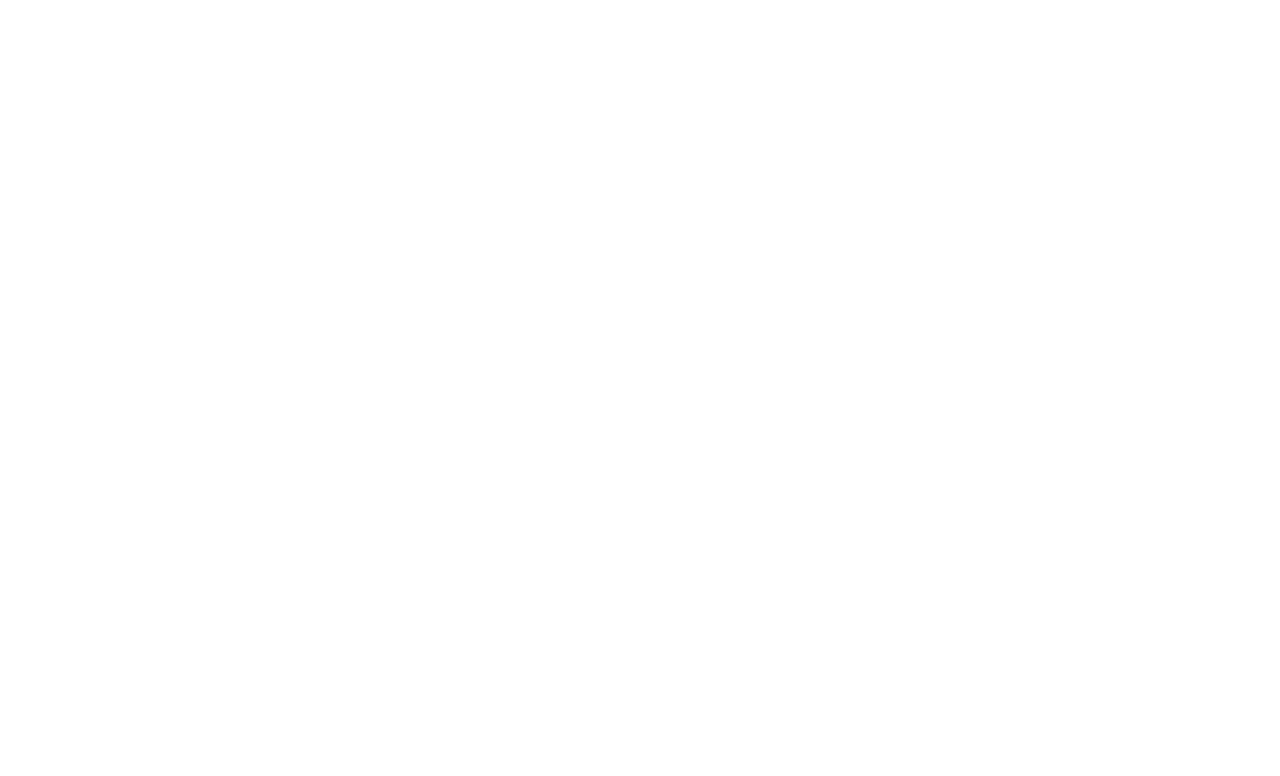
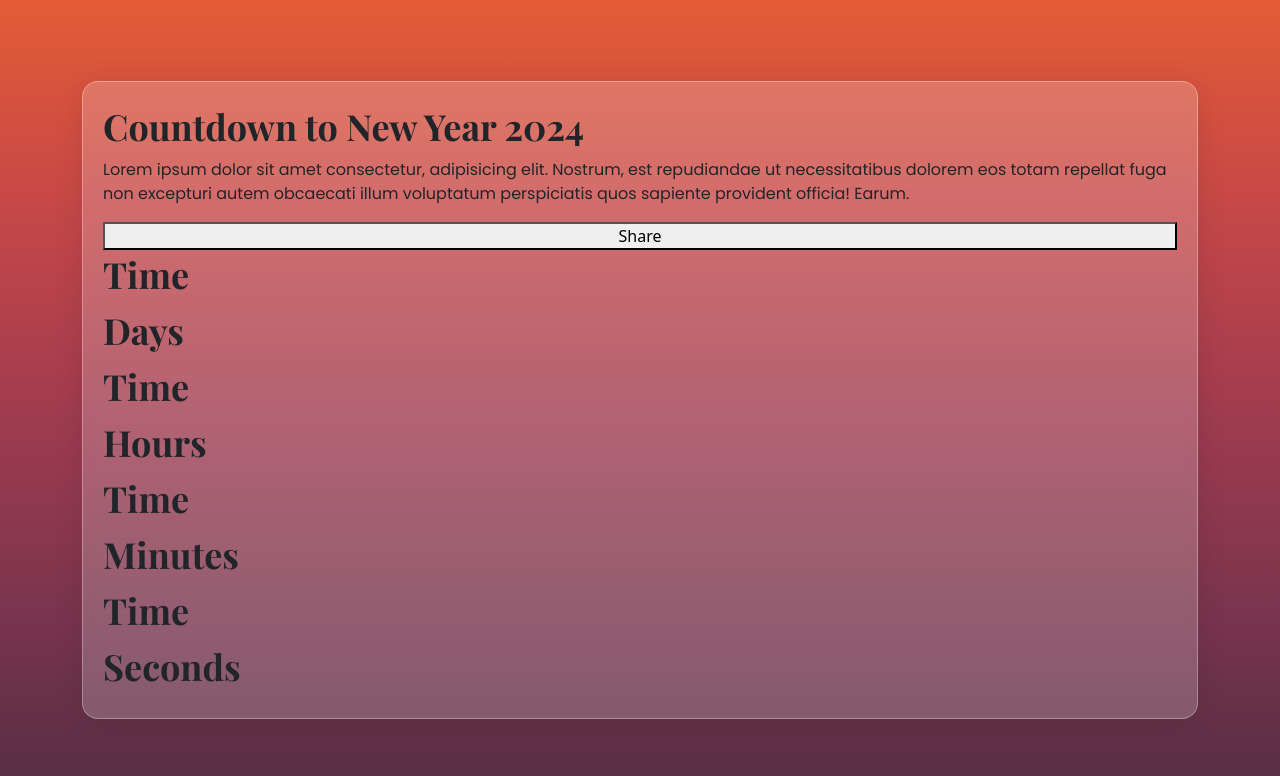
Before and after one commit to MbonuJennifer/ChristmasCountdown, a plain HTML site: page index.html in a window 1280 px wide. Drawn offline with nearby package versions, Linux system fonts and the light colour scheme.

Commit message:
Text and styling

```diff
--- a/index.html
+++ b/index.html
@@ -1,12 +1,57 @@
 <!DOCTYPE html>
 <html lang="en">
-<head>
-    <meta charset="UTF-8">
-    <meta name="viewport" content="width=device-width, initial-scale=1.0">
+  <head>
+    <meta charset="UTF-8" />
+    <meta name="viewport" content="width=device-width, initial-scale=1.0" />
     <title>Christmas Countdown</title>
-    <link rel="stylesheet" href="style.css">
-</head>
-<body>
+    <link
+      href="https://cdn.jsdelivr.net/npm/bootstrap@5.3.0/dist/css/bootstrap.min.css"
+      rel="stylesheet"
+      integrity="sha384-9ndCyUaIbzAi2FUVXJi0CjmCapSmO7SnpJef0486qhLnuZ2cdeRhO02iuK6FUUVM"
+      crossorigin="anonymous"
+    />
+    <link rel="stylesheet" href="style.css" />
+  </head>
+  <body>
+    <div class="container-fluid website-body">
+      <div class="container">
+        <div class="main">
+          <div class="card cardBox">
+            <h3>Countdown to New Year 2024</h3>
+            <p>
+              Lorem ipsum dolor sit amet consectetur, adipisicing elit. Nostrum,
+              est repudiandae ut necessitatibus dolorem eos totam repellat fuga
+              non excepturi autem obcaecati illum voluptatum perspiciatis quos
+              sapiente provident officia! Earum.
+            </p>
+            <button>Share</button>
+            <div class="countDown">
+              <div class="realTime">
+                <h3 id="day">Time</h3>
+                <h3>Days</h3>
+              </div>
+              <div class="realTime">
+                <h3 id="hour">Time</h3>
+                <h3>Hours</h3>
+              </div>
+              <div class="realTime">
+                <h3 id="minutes">Time</h3>
+                <h3>Minutes</h3>
+              </div>
+              <div class="realTime">
+                <h3 id="seconds">Time</h3>
+                <h3>Seconds</h3>
+              </div>
+            </div>
+          </div>
+        </div>
+      </div>
+    </div>
+    <script
+      src="https://cdn.jsdelivr.net/npm/bootstrap@5.3.0/dist/js/bootstrap.bundle.min.js"
+      integrity="sha384-geWF76RCwLtnZ8qwWowPQNguL3RmwHVBC9FhGdlKrxdiJJigb/j/68SIy3Te4Bkz"
+      crossorigin="anonymous"
+    ></script>
     <script src="app.js"></script>
-</body>
+  </body>
 </html>
--- a/style.css
+++ b/style.css
@@ -0,0 +1,44 @@
+@import url("https://fonts.googleapis.com/css2?family=Playfair+Display:wght@500;600;700&family=Poppins:wght@400;500;700&display=swap");
+* {
+  margin: 0;
+  padding: 0;
+}
+h3 {
+  font-weight: 700;
+  font-family: "Playfair Display", serif;
+  font-style: Bold;
+  text-align: left;
+  line-height: normal;
+  text-decoration: none;
+  font-size: 36px;
+}
+p {
+  font-family: "Poppins", sans-serif;
+  font-style: Bold;
+}
+.website-body {
+  background-image: linear-gradient(
+    to bottom,
+    #e45c36,
+    #c74847,
+    #a33c4f,
+    #7c354e,
+    #552e43
+  );
+  height: 100vh;
+  display: flex;
+  align-items: center;
+  justify-content: center;
+}
+.main {
+  position: relative;
+}
+.cardBox {
+  background: rgba(255, 255, 255, 0.2);
+  border-radius: 16px;
+  box-shadow: 0 4px 30px rgba(0, 0, 0, 0.1);
+  backdrop-filter: blur(5px);
+  -webkit-backdrop-filter: blur(5px);
+  border: 1px solid rgba(255, 255, 255, 0.3);
+  padding: 20px;
+}
```
